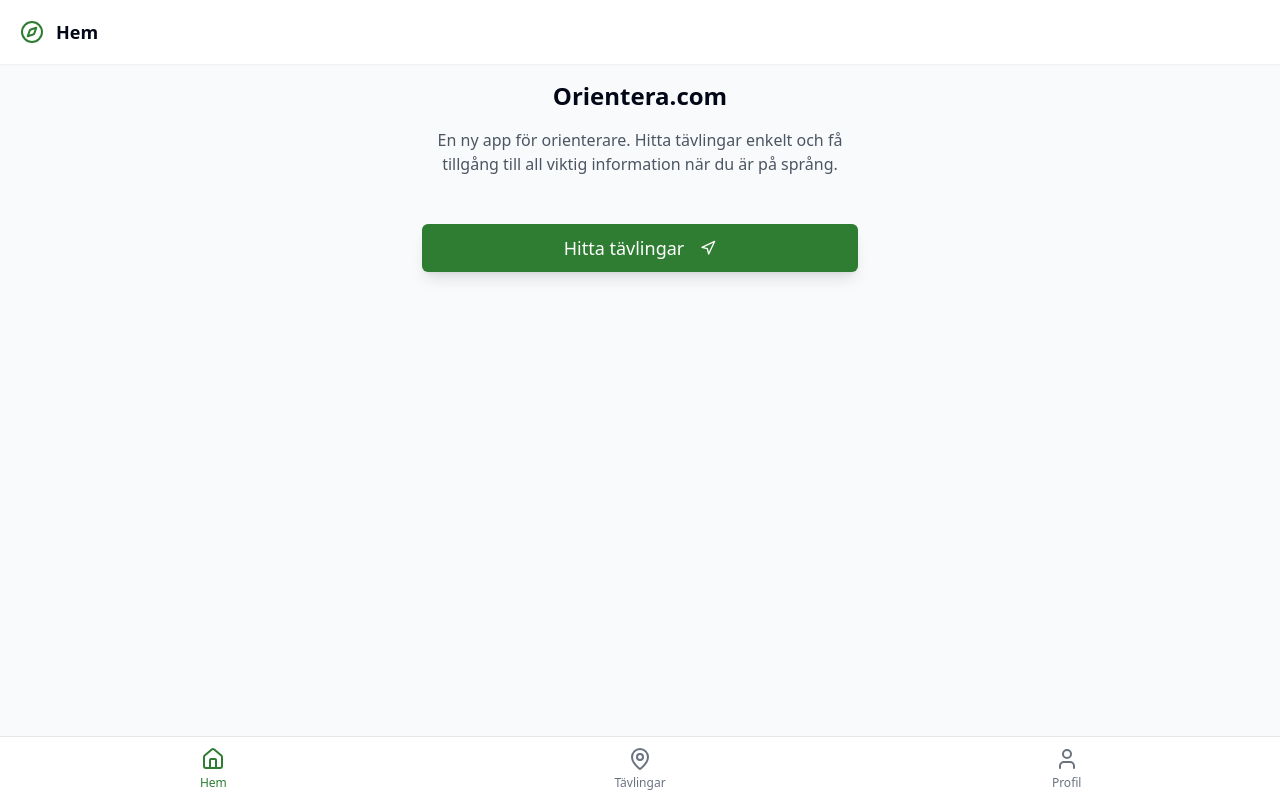
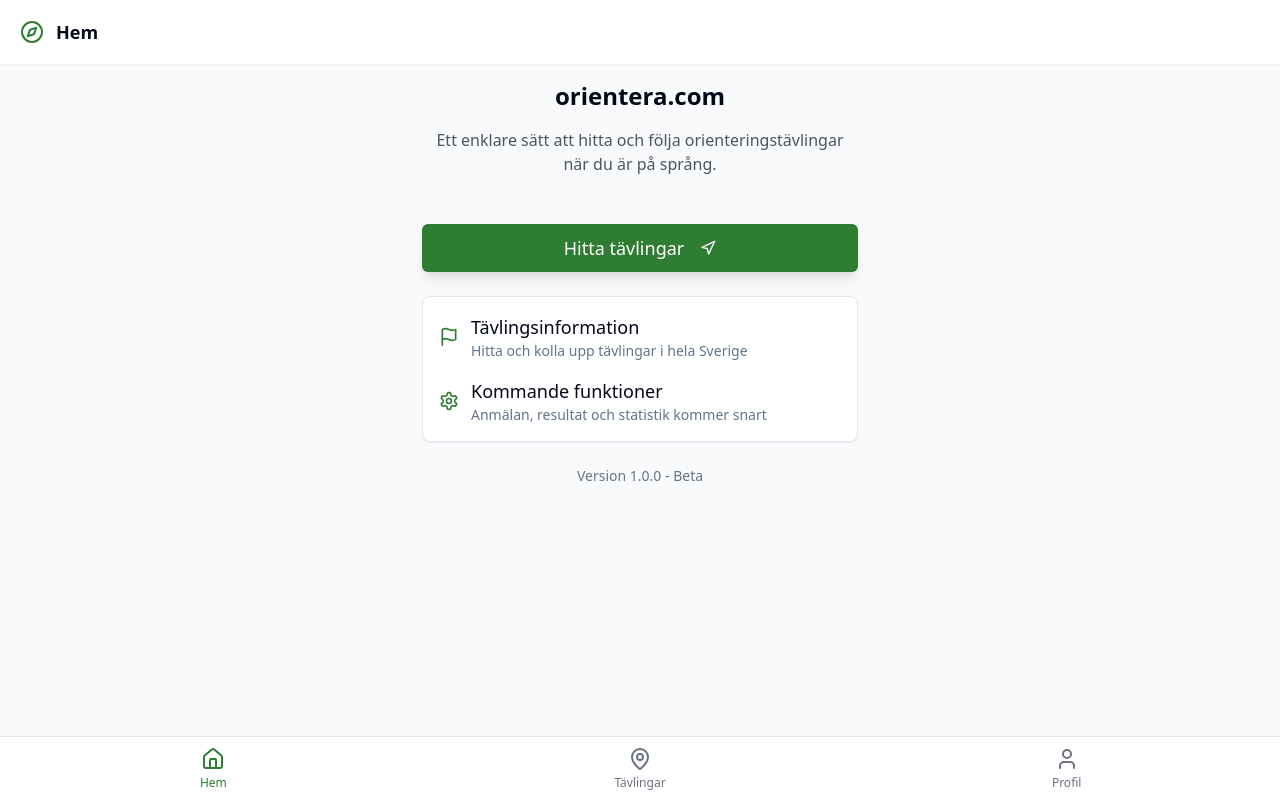
Before and after one commit to runemalm/orientera-mobile, a React (Vite) app: page /home in a window 1280 px wide. Built offline with nearby package versions, Linux system fonts and the light colour scheme.

Commit message:
Refactor: Update home page
Update the home page to be more aligned with the profile page, removing mentions of future features. Keep the call to action for finding competitions.

```diff
--- a/src/pages/HomePage.tsx
+++ b/src/pages/HomePage.tsx
@@ -2,7 +2,8 @@
 import React from 'react';
 import { useNavigate } from 'react-router-dom';
 import { Button } from '@/components/ui/button';
-import { Navigation } from 'lucide-react';
+import { Navigation, Flag, Settings } from 'lucide-react';
+import { Card } from '@/components/ui/card';
 import MobileLayout from '../components/layout/MobileLayout';
 
 const HomePage: React.FC = () => {
@@ -16,9 +17,9 @@ const HomePage: React.FC = () => {
     <MobileLayout title="Hem">
       <div className="p-4 space-y-6">
         <div className="text-center">
-          <h1 className="text-2xl font-bold mb-4">Orientera.com</h1>
+          <h1 className="text-2xl font-bold mb-4">orientera.com</h1>
           <p className="text-gray-600 mb-6">
-            En ny app för orienterare. Hitta tävlingar enkelt och få tillgång till all viktig information när du är på språng.
+            Ett enklare sätt att hitta och följa orienteringstävlingar när du är på språng.
           </p>
         </div>
 
@@ -28,6 +29,32 @@ const HomePage: React.FC = () => {
         >
           Hitta tävlingar <Navigation className="ml-2 group-hover:translate-x-1 transition-transform" />
         </Button>
+
+        <Card className="p-4 space-y-4">
+          <div className="flex items-center gap-3">
+            <Flag className="text-primary w-5 h-5" />
+            <div>
+              <h3 className="font-medium">Tävlingsinformation</h3>
+              <p className="text-sm text-muted-foreground">
+                Hitta och kolla upp tävlingar i hela Sverige
+              </p>
+            </div>
+          </div>
+
+          <div className="flex items-center gap-3">
+            <Settings className="text-primary w-5 h-5" />
+            <div>
+              <h3 className="font-medium">Kommande funktioner</h3>
+              <p className="text-sm text-muted-foreground">
+                Anmälan, resultat och statistik kommer snart
+              </p>
+            </div>
+          </div>
+        </Card>
+
+        <p className="text-center text-sm text-muted-foreground mt-8">
+          Version 1.0.0 - Beta
+        </p>
       </div>
     </MobileLayout>
   );
```
